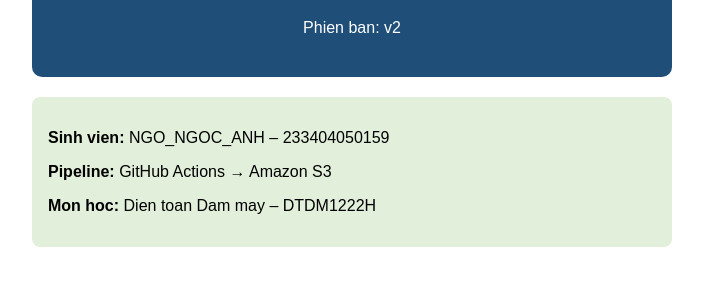
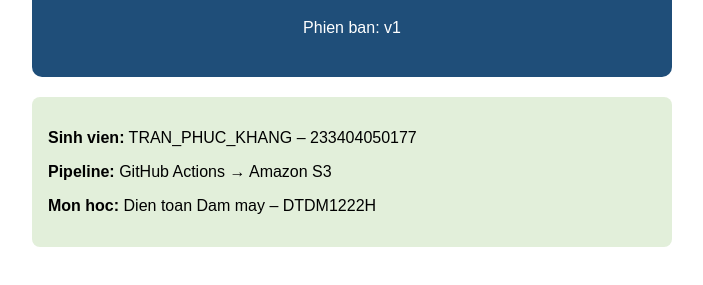
Before and after one commit to Ge3Be3/cicd-s3-demo, a plain HTML site: page site/index.html in a window 1280 px wide. Shown: the part 145-430 px from the top of the page, without its empty margins (288-991 px from the left). Drawn offline with Linux system fonts and the light colour scheme.

Commit message:
feat: website v1 + workflow CI/CD

```diff
--- a/site/index.html
+++ b/site/index.html
@@ -14,10 +14,10 @@
 <body>
   <div class="banner">
     <h1>Website deploy tu dong bang CI/CD</h1>
-    <p>Phien ban: v2</p>
+    <p>Phien ban: v1</p>
   </div>
   <div class="info">
-    <p><b>Sinh vien:</b> NGO_NGOC_ANH – 233404050159</p>
+    <p><b>Sinh vien:</b> TRAN_PHUC_KHANG – 233404050177</p>
     <p><b>Pipeline:</b> GitHub Actions → Amazon S3</p>
     <p><b>Mon hoc:</b> Dien toan Dam may – DTDM1222H</p>
   </div>
```
Also changed, not shown: 1 other file.
